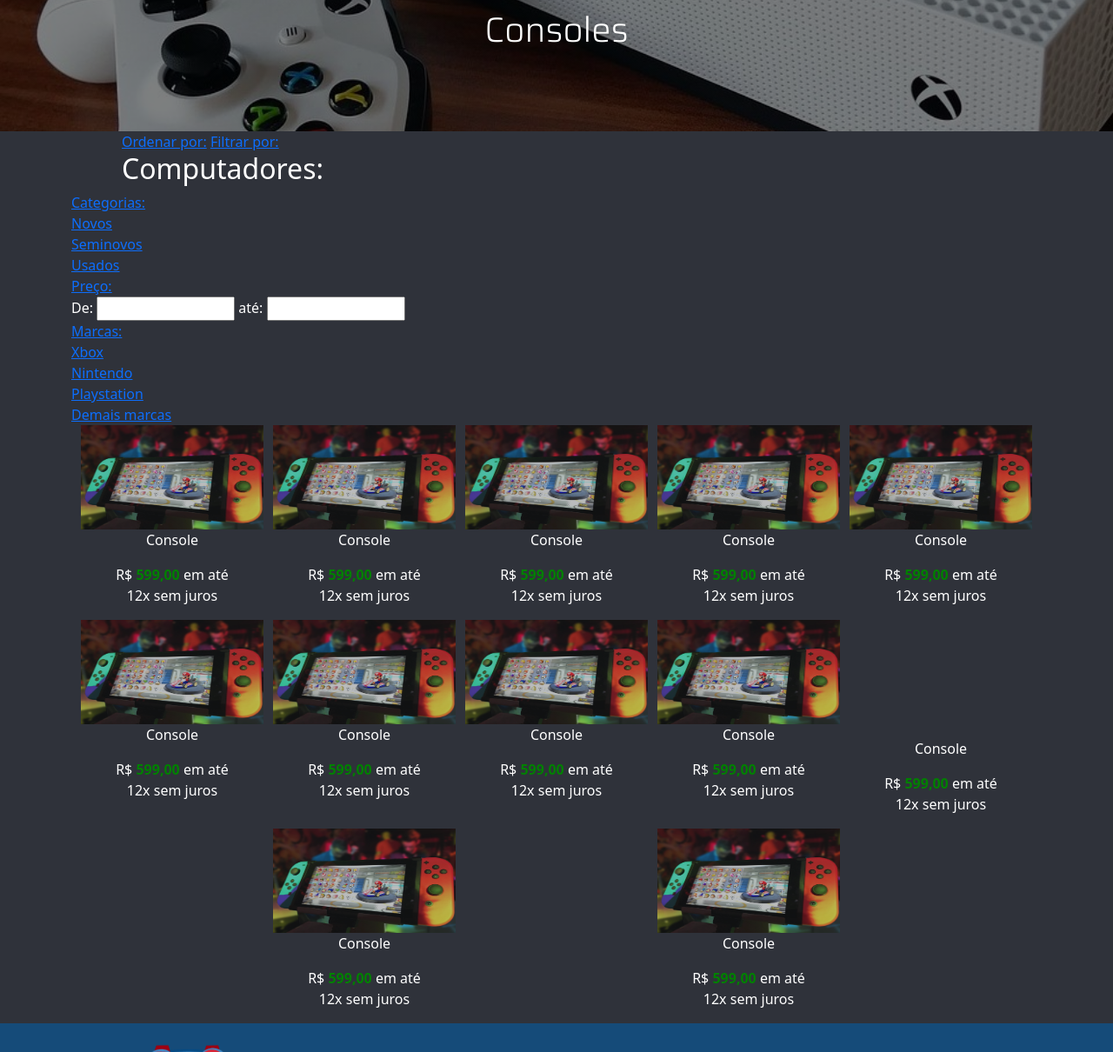
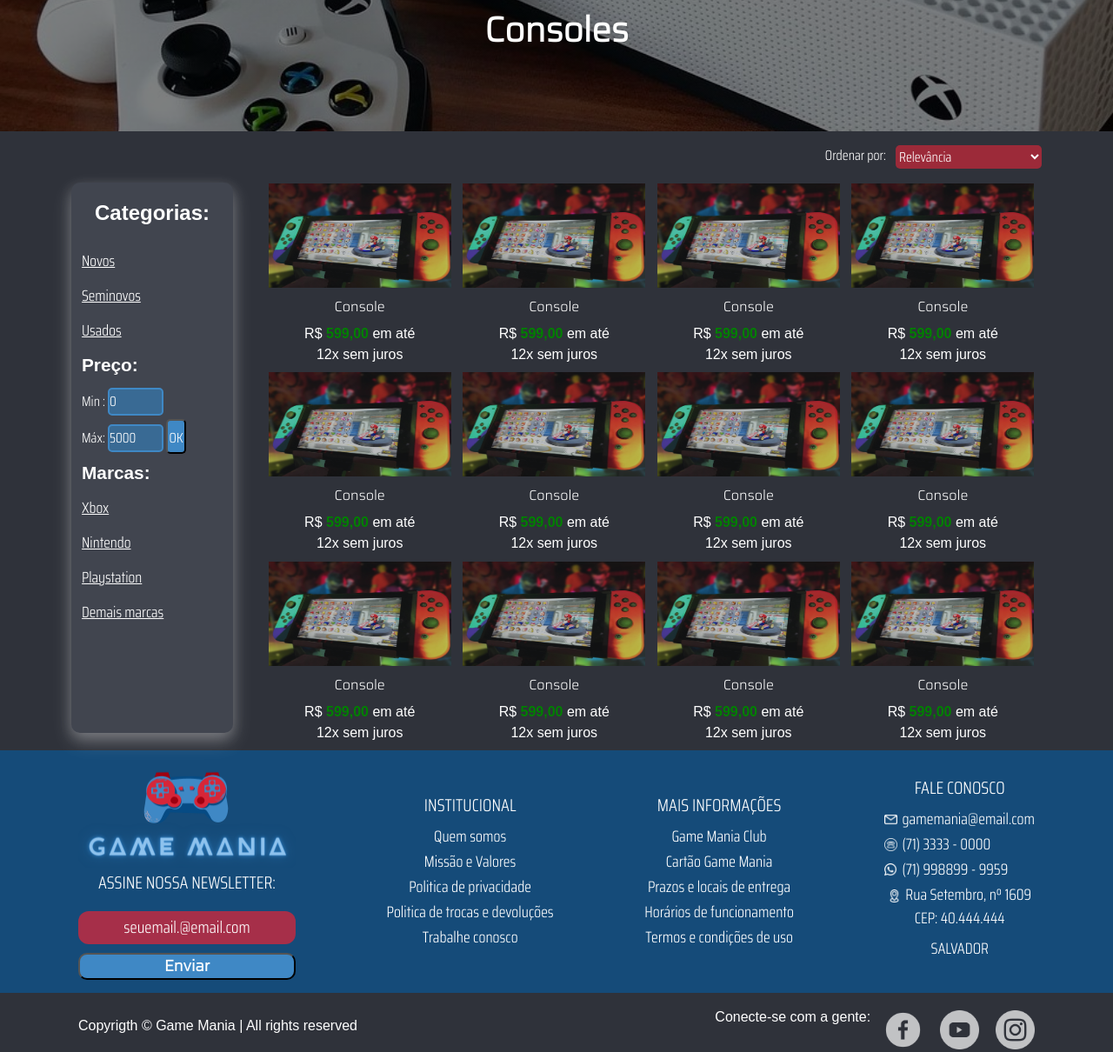
Before and after one commit to joelmaregina/game-mania, a plain HTML site: page consoles.html in a window 1280 px wide. Shown: the part 289-1499 px from the top of the page at 87% size. Drawn offline with nearby package versions, Linux system fonts and the light colour scheme; a web font is replaced by a local one.

Commit message:
Responsive Bootstrap of the page Consoles

```diff
--- a/consoles.html
+++ b/consoles.html
@@ -48,98 +48,104 @@
         </header>
 
         <main class="banner-consoles">
-            <h1>Consoles</h1>
+            <h1> <strong>Consoles</strong> </h1>
         </main>
 
-        <section class="filtros container-grid-smaller">
-            <nav>
-                <a href="" class="ordernar">Ordenar por:</a>
-                <a href="" class="filtro">Filtrar por:</a>
+        <section class="container filtro">
+            <nav class= "d-flex justify-content-end">
+                <label>Ordenar por: </label>
+                <select>
+                    <option>Relevância</option>
+                    <option>Mais vendidos</option>
+                    <option>Preço: Menor para maior</option>
+                    <option>Preço: Maior para o menor</option>
+                    <option>Melhor avaliação</option>
+                </select>
             </nav>
         </section>
 
-        <section class="produtos container-grid-smaller">
-            <h2>Computadores:</h2>
-        </section>
-
-        <section class="container menu_lateral">
-            <div class="categorias titulo_categoria d-flex flex-column"> <a href="#"> Categorias: </a>
+        <section class="container d-flex ">
+            <div class="container loja_lateral_esquerda col-lg-2 col-md-2">
+                <div class="categorias d-flex flex-column"> <strong class="titulo_categoria">Categorias:</strong>
                     <a href="#" class="item_categoria"> Novos </a>
                     <a href="#" class="item_categoria"> Seminovos </a>
                     <a href="#" class="item_categoria"> Usados </a>
                 </div>
-            <div class="preco titulo_categoria"><a href=""> Preço: </a></div>
-                De: <input type="number"> até: <input type="number">
-            <div class="marcas titulo_categoria d-flex flex-column"> <a href="#"> Marcas: </a>
+                <div class="preco"> <strong class="categoria">Preço: </strong><br>
+                    Min : <input type="number" value="0"> <br> Máx: <input type="number" value="5000">
+                    <input type="submit" value="OK">
+                </div>
+                <div class="marcas d-flex flex-column"> <strong class="categoria"> Marcas: </strong>
                     <a href="#" class="item_categoria">Xbox</a>
                     <a href="#" class="item_categoria">Nintendo</a>
                     <a href="#" class="item_categoria">Playstation</a>
                     <a href="#" class="item_categoria">Demais marcas</a>
 
                 </div>
-        </section>
+            </div>
 
-        <section class="container">
+            <div class="container loja_lateral_direita col-lg-10">
                 <div class="d-flex flex-wrap justify-content-evenly .align-content-center pagina-produtos">
                     <div class="produto-console">
                         <img src="img/console2.jpeg" alt="" class="imagem_compra">
-                    <p class="produto_pagina text-center"> Console </p>
-                    <p class="preco_pagina text-center"> R$ <strong class="price-green">599,00</strong> em até <br> 12x sem juros</p>
+                        <p class="produto_pagina nome-produto text-center"> Console </p>
+                        <p class="preco_pagina preco-produto text-center"> R$ <strong class="price-green">599,00</strong> em até <br> 12x sem juros</p>
                     </div>
                     <div class="produto-console">
                         <img src="img/console2.jpeg" alt="" class="imagem_compra">
-                    <p class="produto_pagina text-center"> Console </p>
-                    <p class="preco_pagina text-center"> R$ <strong class="price-green">599,00</strong> em até <br> 12x sem juros</p>
+                        <p class="produto_pagina nome-produto text-center"> Console </p>
+                        <p class="preco_pagina preco-produto text-center"> R$ <strong class="price-green">599,00</strong> em até <br> 12x sem juros</p>
                     </div>
                     <div class="produto-console">
                         <img src="img/console2.jpeg" alt="" class="imagem_compra">
-                    <p class="produto_pagina text-center"> Console </p>
-                    <p class="preco_pagina text-center"> R$ <strong class="price-green">599,00</strong> em até <br> 12x sem juros</p>
+                        <p class="produto_pagina nome-produto text-center"> Console </p>
+                        <p class="preco_pagina preco-produto text-center"> R$ <strong class="price-green">599,00</strong> em até <br> 12x sem juros</p>
                     </div>
                     <div class="produto-console">
                         <img src="img/console2.jpeg" alt="" class="imagem_compra">
-                    <p class="produto_pagina text-center"> Console </p>
-                    <p class="preco_pagina text-center"> R$ <strong class="price-green">599,00</strong> em até <br> 12x sem juros</p>
+                        <p class="produto_pagina nome-produto text-center"> Console </p>
+                        <p class="preco_pagina preco-produto text-center"> R$ <strong class="price-green">599,00</strong> em até <br> 12x sem juros</p>
                     </div>
                     <div class="produto-console">
                         <img src="img/console2.jpeg" alt="" class="imagem_compra">
-                    <p class="produto_pagina text-center"> Console </p>
-                    <p class="preco_pagina text-center"> R$ <strong class="price-green">599,00</strong> em até <br> 12x sem juros</p>
+                        <p class="produto_pagina nome-produto text-center"> Console </p>
+                        <p class="preco_pagina preco-produto text-center"> R$ <strong class="price-green">599,00</strong> em até <br> 12x sem juros</p>
                     </div>
                     <div class="produto-console">
                         <img src="img/console2.jpeg" alt="" class="imagem_compra">
-                    <p class="produto_pagina text-center"> Console </p>
-                    <p class="preco_pagina text-center"> R$ <strong class="price-green">599,00</strong> em até <br> 12x sem juros</p>
+                        <p class="produto_pagina nome-produto text-center"> Console </p>
+                        <p class="preco_pagina preco-produto text-center"> R$ <strong class="price-green">599,00</strong> em até <br> 12x sem juros</p>
                     </div>
                     <div class="produto-console">
                         <img src="img/console2.jpeg" alt="" class="imagem_compra">
-                    <p class="produto_pagina text-center"> Console </p>
-                    <p class="preco_pagina text-center"> R$ <strong class="price-green">599,00</strong> em até <br> 12x sem juros</p>
+                        <p class="produto_pagina nome-produto text-center"> Console </p>
+                        <p class="preco_pagina preco-produto text-center"> R$ <strong class="price-green">599,00</strong> em até <br> 12x sem juros</p>
                     </div>
                     <div class="produto-console">
                         <img src="img/console2.jpeg" alt="" class="imagem_compra">
-                    <p class="produto_pagina text-center"> Console </p>
-                    <p class="preco_pagina text-center"> R$ <strong class="price-green">599,00</strong> em até <br> 12x sem juros</p>
+                        <p class="produto_pagina nome-produto text-center"> Console </p>
+                        <p class="preco_pagina preco-produto text-center"> R$ <strong class="price-green">599,00</strong> em até <br> 12x sem juros</p>
                     </div>
                     <div class="produto-console">
                         <img src="img/console2.jpeg" alt="" class="imagem_compra">
-                    <p class="produto_pagina text-center"> Console </p>
-                    <p class="preco_pagina text-center"> R$ <strong class="price-green">599,00</strong> em até <br> 12x sem juros</p>
-                </div>
-                <div class="produto-console">
-                    <p src="img/console2.jpeg" alt="" class="imagem_compra">
-                    <p class="produto_pagina text-center"> Console </p>
-                    <p class="preco_pagina text-center"> R$ <strong class="price-green">599,00</strong> em até <br> 12x sem juros</p>
+                        <p class="produto_pagina nome-produto text-center"> Console </p>
+                        <p class="preco_pagina preco-produto text-center"> R$ <strong class="price-green">599,00</strong> em até <br> 12x sem juros</p>
                     </div>
                     <div class="produto-console">
                         <img src="img/console2.jpeg" alt="" class="imagem_compra">
-                    <p class="produto_pagina text-center"> Console </p>
-                    <p class="preco_pagina text-center"> R$ <strong class="price-green">599,00</strong> em até <br> 12x sem juros</p>
+                        <p class="produto_pagina nome-produto text-center"> Console </p>
+                        <p class="preco_pagina preco-produto text-center"> R$ <strong class="price-green">599,00</strong> em até <br> 12x sem juros</p>
                     </div>
                     <div class="produto-console">
                         <img src="img/console2.jpeg" alt="" class="imagem_compra">
-                    <p class="produto_pagina text-center"> Console </p>
-                    <p class="preco_pagina text-center"> R$ <strong class="price-green">599,00</strong> em até <br> 12x sem juros</p>
+                        <p class="produto_pagina nome-produto text-center"> Console </p>
+                        <p class="preco_pagina preco-produto text-center"> R$ <strong class="price-green">599,00</strong> em até <br> 12x sem juros</p>
+                    </div>
+                    <div class="produto-console">
+                        <img src="img/console2.jpeg" alt="" class="imagem_compra">
+                        <p class="produto_pagina nome-produto text-center"> Console </p>
+                        <p class="preco_pagina preco-produto text-center"> R$ <strong class="price-green">599,00</strong> em até <br> 12x sem juros</p>
+                    </div>
                 </div>
             </div>
         </section>
--- a/css/consoles.css
+++ b/css/consoles.css
@@ -8,6 +8,7 @@ body{
     padding-top: 25px;
     background-color: #2F323A;
     color: white;
+    font-family: "Saira Condensed", sans-serif;
 }
 
 .banner-consoles{
@@ -26,6 +27,73 @@ body{
     text-align: center;
 }
 
+.filtro{
+    margin-top: 1rem;
+    margin-bottom: 1rem;
+}
+
+.filtro select{
+    background-color: #9C2A39;
+    color: white;
+    margin-left: 0.7rem;
+    border: 0;
+    border-radius: 5px;
+}
+
+.loja_lateral_esquerda{
+    background-color: #41454f;
+    border-radius: 10px;
+    box-shadow: 0 10px 25px rgba(255,255,255,0.19), 0 6px 15px rgba(255,255,255,0.23);
+    line-height: 2.5rem;
+    margin-right: 1rem;
+    transition: 400ms;
+    margin-bottom: 20px;
+}
+
+.titulo_categoria{
+    margin: 15px;
+    font-family: "Saira Extra Condensed", sans-serif;
+    font-size: 1.5rem;
+}
+
+.categoria{
+    font-size: 1.3rem;
+    font-family: "Saira Extra Condensed", sans-serif;
+}
+
+.loja_lateral_esquerda a{
+    color: white;
+    font-size: 1.1rem;
+}
+
+.loja_lateral_esquerda a:hover {
+    color: #D72638;
+    font-weight: bold;
+    transition: 400ms;
+}
+
+input[type=number]{
+    background-color:  #396A94;
+    border: 2px solid #3F88C5;
+    border-radius: 5px;
+    color: white;
+    width: 4rem;
+    height: 2rem;
+}
+
+input[type=submit]{
+    background-color: #3F88C5;
+    color: white;
+    padding: 0 0.1rem 0 0.1rem;
+    border-radius: 5px;
+    height: 2.5rem;
+}
+
+.produto-console{
+    margin: 0.05rem;
+}
+
+
 .imagem_compra{
     width: 210px;
     height: 120px;
@@ -34,8 +102,15 @@ body{
 }
 
 .imagem_compra:hover {
-    width: 240px;
-    height: 139px;
+    width: 225px;
+    height: 129px;
     opacity: 1.0;
     transition: 400ms;
 }
+
+
+@media screen and (max-width: 775px) {
+    .loja_lateral_esquerda {
+        display: none;
+    }
+}
```
Lines whose indentation alone changed are shown as unchanged.
